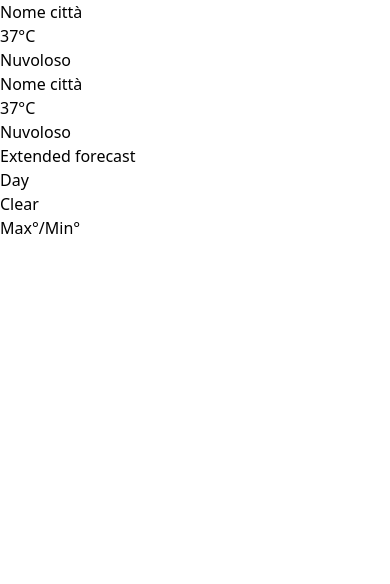
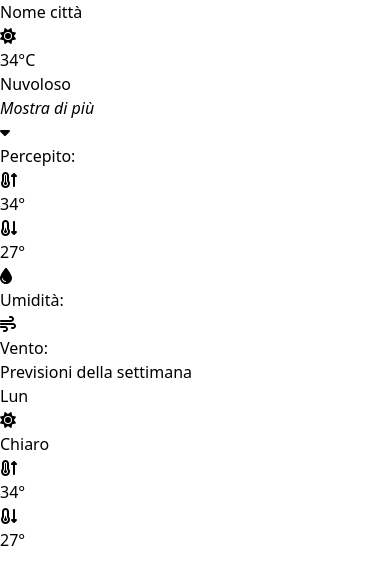
Before and after one commit to Malupp/Weather-APP, a React (Create React App) app: page / in a window 390 px wide. Shown: the top 584 px of the page. Built offline with nearby package versions, Linux system fonts and the light colour scheme.

Commit message:
update: responsive layout

```diff
--- a/src/Components/Footer.js
+++ b/src/Components/Footer.js
@@ -3,8 +3,8 @@ import WeeklyCard from "./shared/WeeklyCard";
 function Footer() {
 
   return (
-    <div className="flex flex-col ml-10 mt-10 ">
-        <h1 className="mb-8 text-xl">Extended forecast</h1>
+    <div className="flex flex-col mt-10 items-center ">
+        <h1 className="mb-8 text-xl">Previsioni della settimana</h1>
       <WeeklyCard />
     </div>
   );
--- /dev/null
+++ b/src/Components/shared/ExpandMainCard.js
@@ -0,0 +1,35 @@
+import { FontAwesomeIcon } from "@fortawesome/react-fontawesome";
+import {
+  faDroplet,
+  faTemperatureArrowUp,
+  faTemperatureDown,
+  faWind,
+} from "@fortawesome/free-solid-svg-icons";
+function ExpandMainCard() {
+  return (
+    <div>
+      <div className="md:hidden flex mb-4 flex-col">
+        <h1 className="text-2xl">Percepito:</h1>
+        <div className="flex text-2xl justify-center items-center mt-4 gap-1">
+          <FontAwesomeIcon
+            className="text-red-600"
+            icon={faTemperatureArrowUp}
+          />
+          <h2>34°</h2>
+          <FontAwesomeIcon className="text-blue-600" icon={faTemperatureDown} />
+          <h2>27°</h2>
+        </div>
+        <div className="flex justify-center items-center mt-4 gap-1">
+          <FontAwesomeIcon className="text-cyan-500" icon={faDroplet} />
+          <h1 className="text-2xl">Umidità:</h1>
+        </div>
+        <div className="flex justify-center items-center mt-4 gap-1">
+          <FontAwesomeIcon icon={faWind} />
+          <h1 className="text-2xl">Vento:</h1>
+        </div>
+      </div>
+    </div>
+  );
+}
+
+export default ExpandMainCard;
--- a/src/Components/shared/MainCard.js
+++ b/src/Components/shared/MainCard.js
@@ -1,18 +1,72 @@
+import { FontAwesomeIcon } from "@fortawesome/react-fontawesome";
+import {
+  faCaretDown,
+  faDroplet,
+  faSun,
+  faTemperatureArrowUp,
+  faTemperatureDown,
+  faWind,
+} from "@fortawesome/free-solid-svg-icons";
+import { useState } from "react";
+import ExpandMainCard from "./ExpandMainCard";
+
 export function MainCard() {
+  const [expand, setExpand] = useState(false);
+
+  const MainCardExpand = () => {
+    setExpand(!expand);
+  };
   return (
-    <div className="border-card h-80 w-80 md:w-10/12 shadow-lg flex justify-center md:justify-evenly items-center mt-2">
+    <div className="border-card min-h-fit w-80 md:w-10/12 shadow-lg flex justify-center md:justify-evenly items-center mt-2">
       {/* Left side */}
       <div className="mb-4 text-center flex flex-col">
         <h1 className="text-3xl mt-4">Nome città</h1>
-        <h1 className="text-5xl mt-4">37°C</h1>
+        <div className="flex  items-center gap-2 mt-4">
+          <FontAwesomeIcon
+            className="hidden md:flex text-8xl text-orange-500"
+            icon={faSun}
+          />
+          <h1 className="text-8xl">34°C</h1>
+        </div>
         <h1 className="text-xl mt-4">Nuvoloso</h1>
+        {/* Read more */}
+        <div className="flex flex-col mt-4 md:hidden">
+          <p className={expand? "hidden" : "visible"}>
+            <i>Mostra di più</i>
+          </p>
+          <button
+            className={expand ? "rotate-180" : "rotate-0"}
+            onClick={MainCardExpand}
+          >
+            <FontAwesomeIcon className="text-4xl md-hidden" icon={faCaretDown} />
+          </button>
+        </div>
+        {expand && <ExpandMainCard />}
       </div>
       {/* Right side */}
       <div>
-        <div className="hidden md:flex mb-4 text-center flex-col">
-          <h1 className="text-3xl mt-4">Nome città</h1>
-          <h1 className="text-5xl mt-4">37°C</h1>
-          <h1 className="text-xl mt-4">Nuvoloso</h1>
+        <div className="hidden md:flex mb-4 flex-col">
+          <h1 className="text-2xl">Percepito:</h1>
+          <div className="flex text-2xl justify-center items-center mt-4 gap-1">
+            <FontAwesomeIcon
+              className="text-red-600"
+              icon={faTemperatureArrowUp}
+            />
+            <h2>34°</h2>
+            <FontAwesomeIcon
+              className="text-blue-600"
+              icon={faTemperatureDown}
+            />
+            <h2>27°</h2>
+          </div>
+          <div className="flex justify-center items-center mt-4 gap-1">
+            <FontAwesomeIcon className="text-cyan-500" icon={faDroplet} />
+            <h1 className="text-2xl">Umidità:</h1>
+          </div>
+          <div className="flex justify-center items-center mt-4 gap-1">
+            <FontAwesomeIcon icon={faWind} />
+            <h1 className="text-2xl">Vento:</h1>
+          </div>
         </div>
       </div>
     </div>
--- a/src/Components/shared/WeeklyCard.js
+++ b/src/Components/shared/WeeklyCard.js
@@ -1,12 +1,31 @@
+import { FontAwesomeIcon } from "@fortawesome/react-fontawesome";
+import {
+  faSun,
+  faTemperatureArrowUp,
+  faTemperatureDown,
+} from "@fortawesome/free-solid-svg-icons";
+
 function WeeklyCard() {
   return (
     <div>
       {/* single card component */}
       <div className="border-card h-40 w-40 shadow-lg flex flex-col justify-center items-center hover:scale-125 bg-[#e0f8fb]">
-        <div className="mb-4 text-center">
-          <h1 className="text-sm">Day</h1>
-          <h2 className=" mt-4">Clear</h2>
-          <p className=" mt-4">Max°/Min°</p>
+        <div className="text-center">
+          <h1 className="text-sm mb-4">Lun</h1>
+          <FontAwesomeIcon className="text-3xl text-orange-500" icon={faSun} />
+          <h2 className=" mt-4">Chiaro</h2>
+          <div className="flex text-2xl justify-center items-center mt-4 gap-1">
+            <FontAwesomeIcon
+              className="text-red-600"
+              icon={faTemperatureArrowUp}
+            />
+            <h2>34°</h2>
+            <FontAwesomeIcon
+              className="text-blue-600"
+              icon={faTemperatureDown}
+            />
+            <h2>27°</h2>
+          </div>
         </div>
       </div>
     </div>
```
